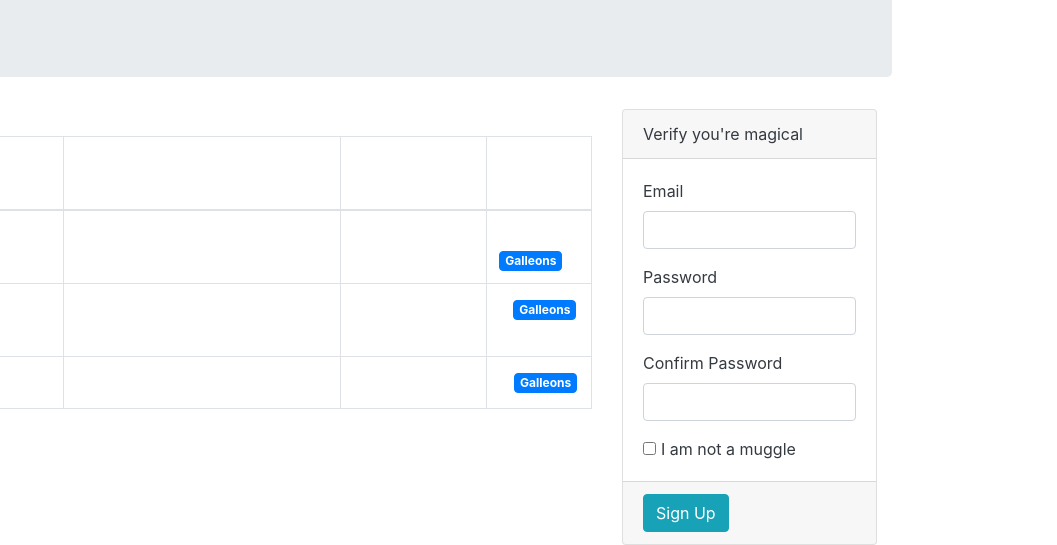
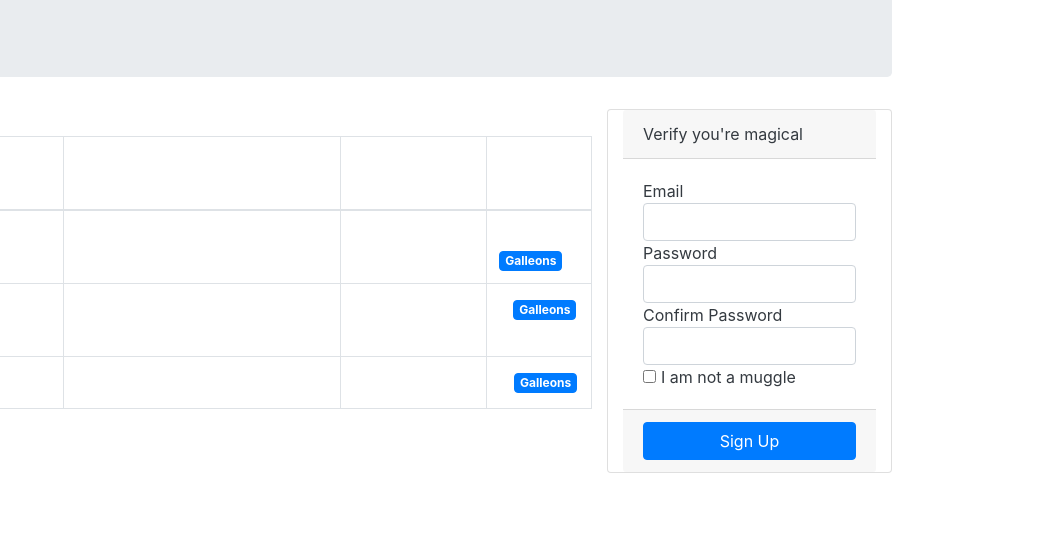
Before and after one commit to biswain2309/bootstrap-lab, a plain HTML site: page index.html in a window 1280 px wide. Shown: the part 299-844 px from the top of the page, 223-1280 px from the left. After the commit the page ends 800 px from the top, so only its background shows below. Drawn offline with Linux system fonts and the light colour scheme.

Commit message:
made small chnages to the layout

```diff
--- a/index.html
+++ b/index.html
@@ -78,35 +78,26 @@
         </table>
         </div>
         </div>
-      <div class="col-sm-3">
-        <div class="card">
+        <div class="col-md-3 mb-3 card">
+        <!-- <div class="card"> -->
           <div class="card-header text-dark">Verify you're magical</div>
           <div class="card-body text-dark">
-          <form>
-            <div class="form-group">
-              <label>Email</label>
-              <input type="text" class="form-control">
-            </div>
-            <div class="form-group">
-              <label>Password</label>
-              <input type="text" class="form-control">
-            </div>
-            <div class="form-group">
-              <label>Confirm Password</label>
-              <input type="text" class="form-control">
-            </div>
+            <!-- <form> -->
+              Email <input type="text" class="form-control">
+              Password <input type="text" class="form-control">
+              Confirm Password <input type="text" class="form-control">
               <div class="form-check-inline">
               <label class="form-check-label">
                 <input class="form-check-input" type="checkbox" name="course">I am not a muggle
               </label>
               </div>
-          </form>
+            <!-- </form> -->
           </div>
           <div class="card-footer text-dark">
-          <button type="button" class="btn btn-info">Sign Up</button>
+          <button type="button" class="btn btn-block btn-primary">Sign Up</button>
           </div>
         </div>
-      </div>
+      <!-- </div> -->
       </div>
     </div>
   </body>
```
Lines whose indentation alone changed are shown as unchanged.
